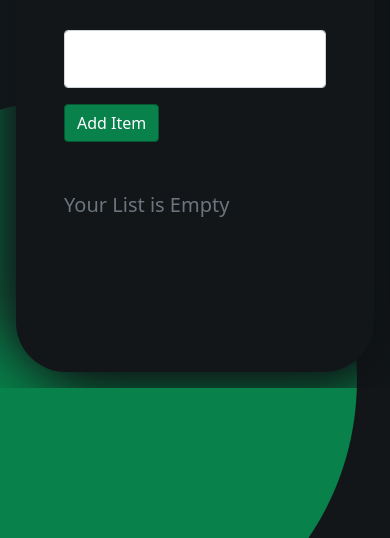
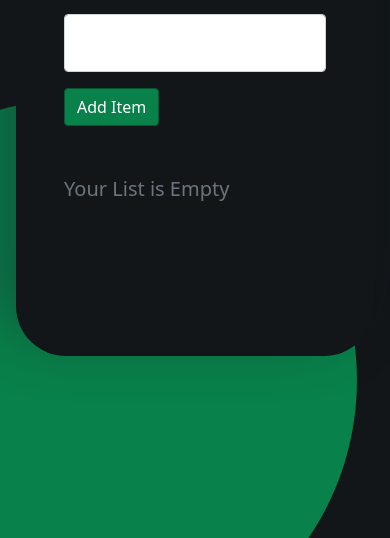
Before and after one commit to sshehrozali/grocery-list-app, a plain HTML site: page index.html in a window 390 px wide. Shown: the part 306-844 px from the top of the page. Drawn offline with nearby package versions, Linux system fonts and the light colour scheme.

Commit message:
Updated CSS

```diff
--- a/CSS/main.css
+++ b/CSS/main.css
@@ -53,13 +53,18 @@ body{
 Phones, iPads, Tablets and Small Screens */
 @media screen and (max-width: 992px) {
     body{
+        /* background: #121619; */
         background: url(assets/bgSVG_Small.svg) no-repeat center center fixed;
         -webkit-background-size: cover;
         -moz-background-size: cover;
         -o-background-size: cover;
         background-size: cover;
     }
-  }
+
+    #main-cont{
+        box-shadow: -20px -20px 60px #15191d5e !important;
+    }
+}
 
 /* Large Screens, Laptops, Desktops */
 @media screen and (min-width: 992px) {
--- a/index.html
+++ b/index.html
@@ -18,8 +18,8 @@
 <body class="d-flex justify-content-center align-items-center">
 
     <div class="container">
-        <div class="row d-flex justify-content-center p-3 p-lg-5">
-            <div class="col-12 col-sm-12 col-md-12 col-lg-6 rounded text-white p-5" id="main-cont">
+        <div class="row d-flex justify-content-center p-3 pb-5 p-md-5 p-lg-5">
+            <div class="col-12 col-sm-10 col-md-10 col-lg-6 rounded text-white p-5" id="main-cont">
 
                 <!-- Title -->
                 <div class="display-5 text-left text-light">
```
